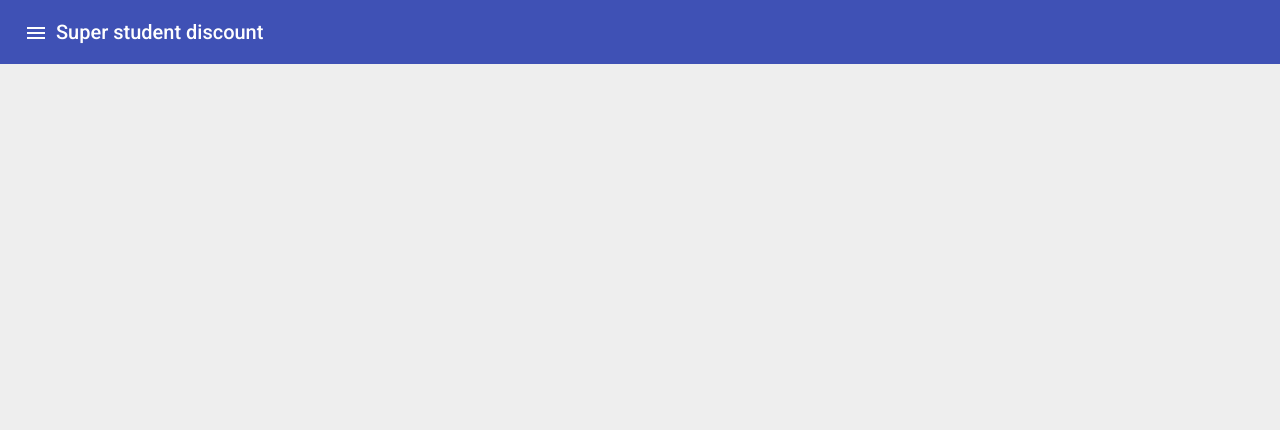
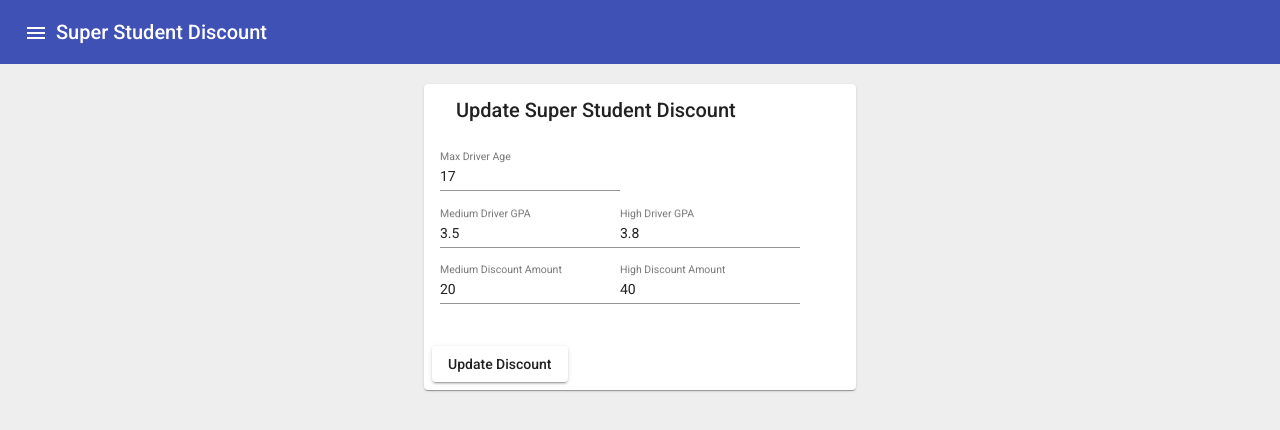
Before and after one commit to emandere/super-student-discount, an Angular app: page / in a window 1280 px wide. Shown: the top 430 px of the page. Built offline with nearby package versions, Linux system fonts and the light colour scheme.

Commit message:
Set up initial app...I am tired :)

```diff
--- a/src/app/app.component.html
+++ b/src/app/app.component.html
@@ -6,11 +6,11 @@
           </button>
     </mat-toolbar>
     <mat-nav-list>
-      <a mat-list-item routerLink="/sessions" routerLinkActive="active" (click)="drawer.toggle()" >
+      <a mat-list-item routerLink="/" routerLinkActive="active" (click)="drawer.toggle()" >
         <mat-icon mat-list-icon>settings_input_composite</mat-icon>
         <h4 mat-line>Update Discount Data</h4>
       </a>
-      <a mat-list-item routerLink="/sessions" routerLinkActive="active" (click)="drawer.toggle()" >
+      <a mat-list-item routerLink="/testdiscount" routerLinkActive="active" (click)="drawer.toggle()" >
         <mat-icon mat-list-icon>swap_vert</mat-icon>
         <h4 mat-line>Test Discount</h4>
       </a>
@@ -21,7 +21,7 @@
           <button mat-icon-button (click)="drawer.toggle()">
               <mat-icon>menu</mat-icon>
           </button>
-          <span class="title">Super student discount</span>
+          <span class="title">Super Student Discount</span>
       </mat-toolbar>
     <div class="content fit" align="center">
         <router-outlet></router-outlet>
--- /dev/null
+++ b/src/app/models/Driver.ts
@@ -0,0 +1,6 @@
+export class Driver
+{
+    age:number;
+    gpa:number;
+    isenrolled:boolean;
+}
--- /dev/null
+++ b/src/app/models/SuperStudentDiscount.ts
@@ -0,0 +1,8 @@
+export class SuperStudentDiscount
+{
+    driverage:number;
+    drivermediumgpa:number;
+    driverhighgpa:number;
+    discountmediumamount:number;
+    discounthighamount:number;
+}
--- /dev/null
+++ b/src/app/test-discount-data/test-discount-data.component.css
@@ -0,0 +1,3 @@
+.test-card {
+    max-width: 400px;
+  }
--- /dev/null
+++ b/src/app/test-discount-data/test-discount-data.component.html
@@ -0,0 +1,24 @@
+<br/>
+<mat-card class="test-card">
+    <mat-card-header>
+      <mat-card-title>Test Discount</mat-card-title>
+    </mat-card-header>
+    <br/>
+    <mat-card-content align="left">
+      <mat-form-field>
+          <input matInput [(ngModel)]="testdriver.age" placeholder="Age">
+      </mat-form-field>
+      <br/>
+      <mat-form-field>
+        <input matInput [(ngModel)]="testdriver.gpa" placeholder="GPA">
+      </mat-form-field>
+      <br/>
+      <mat-form-field>
+        <input matInput [(ngModel)]="testdriver.isenrolled" placeholder="IsEnrolled">
+      </mat-form-field>
+
+    </mat-card-content>
+    <mat-card-actions align="left">
+      <button mat-raised-button  (click)="testDiscount()">Update Discount</button>
+    </mat-card-actions>
+</mat-card>
--- /dev/null
+++ b/src/app/test-discount-data/test-discount-data.component.ts
@@ -0,0 +1,25 @@
+import { Component, OnInit } from '@angular/core';
+import { Driver } from '../models/Driver';
+
+@Component({
+  selector: 'app-test-discount-data',
+  templateUrl: './test-discount-data.component.html',
+  styleUrls: ['./test-discount-data.component.css']
+})
+export class TestDiscountDataComponent implements OnInit {
+  testdriver:Driver;
+  constructor() { }
+
+  ngOnInit(): void {
+    this.testdriver = {
+      age: 17,
+      gpa: 3.0,
+      isenrolled: true
+    };
+  }
+
+  testDiscount(){
+
+  }
+
+}
--- /dev/null
+++ b/src/app/update-discount-data/update-discount-data.component.css
@@ -0,0 +1,3 @@
+.discount-card {
+    max-width: 400px;
+  }
--- /dev/null
+++ b/src/app/update-discount-data/update-discount-data.component.html
@@ -0,0 +1,29 @@
+<br/>
+<mat-card class="discount-card">
+    <mat-card-header>
+      <mat-card-title>Update Super Student Discount</mat-card-title>
+    </mat-card-header>
+    <br/>
+    <mat-card-content align="left">
+      <mat-form-field>
+          <input matInput [(ngModel)]="superStudentDiscountCreate.driverage" placeholder="Max Driver Age">
+      </mat-form-field>
+      <br/>
+      <mat-form-field>
+        <input matInput [(ngModel)]="superStudentDiscountCreate.drivermediumgpa" placeholder="Medium Driver GPA">
+      </mat-form-field>
+      <mat-form-field>
+        <input matInput [(ngModel)]="superStudentDiscountCreate.driverhighgpa" placeholder="High Driver GPA">
+      </mat-form-field>
+      <br/>
+      <mat-form-field>
+        <input matInput [(ngModel)]="superStudentDiscountCreate.discountmediumamount" placeholder="Medium Discount Amount">
+      </mat-form-field>
+      <mat-form-field>
+        <input matInput [(ngModel)]="superStudentDiscountCreate.discounthighamount" placeholder="High Discount Amount">
+      </mat-form-field>
+    </mat-card-content>
+    <mat-card-actions align="left">
+      <button mat-raised-button  (click)="updateSuperStudentDiscount()">Update Discount</button>
+    </mat-card-actions>
+</mat-card>
--- /dev/null
+++ b/src/app/update-discount-data/update-discount-data.component.ts
@@ -0,0 +1,29 @@
+import { Component, OnInit, ChangeDetectionStrategy } from '@angular/core';
+import { FormControl } from '@angular/forms';
+import { SuperStudentDiscount } from '../models/SuperStudentDiscount'
+
+@Component({
+  selector: 'app-update-discount-data',
+  templateUrl: './update-discount-data.component.html',
+  styleUrls: ['./update-discount-data.component.css'],
+  changeDetection: ChangeDetectionStrategy.OnPush
+})
+export class UpdateDiscountDataComponent implements OnInit {
+  superStudentDiscountCreate:SuperStudentDiscount;
+  constructor() { }
+
+  ngOnInit(): void {
+    this.superStudentDiscountCreate ={
+      driverage:17,
+      drivermediumgpa :3.5,
+      driverhighgpa :3.8,
+      discountmediumamount:20,
+      discounthighamount:40
+    };
+  }
+
+  updateSuperStudentDiscount() {
+
+  }
+
+}
```
Also changed, not shown: src/app/app.module.ts (+21 -2 lines), 2 other files (tests, documents, lock files or other folders).
